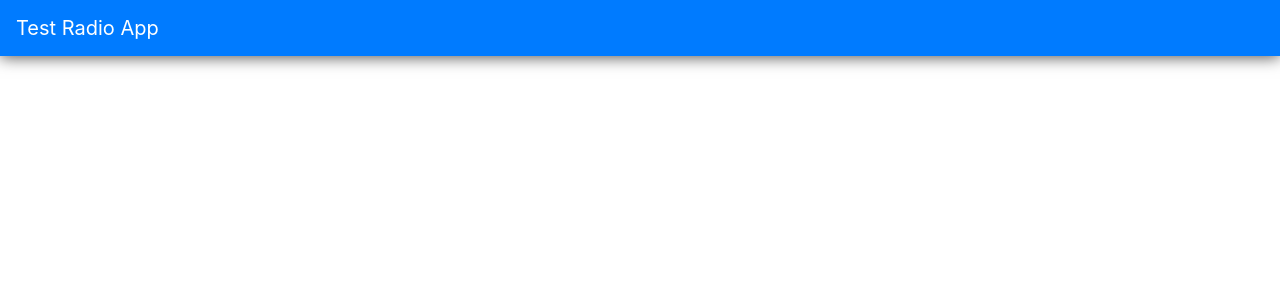
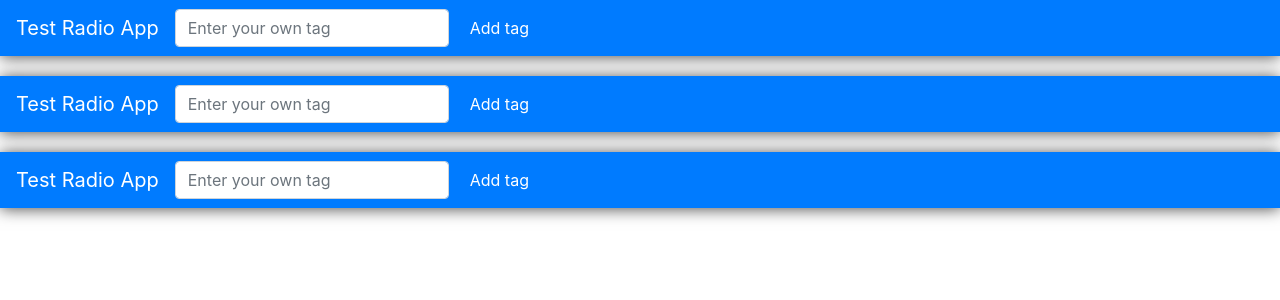
Before and after one commit to mareskav/test-radio-app, a React (Create React App) app: page / in a window 1280 px wide. Shown: the top 300 px of the page. Built offline with nearby package versions, Linux system fonts and the light colour scheme.

Commit message:
Lift the state up from TagList to TestApp component

```diff
--- a/src/App.js
+++ b/src/App.js
@@ -1,5 +1,7 @@
 import React from 'react';
-import { Navbar } from 'react-bootstrap';
+import {
+  Navbar, Form, FormControl, Button,
+} from 'react-bootstrap';
 import { css, cx } from 'emotion';
 import TagList from './TagList';
 
@@ -11,13 +13,61 @@ const NavBarClass = cx(
   `,
 );
 
+const query = window.location.hash.split('tags=')[1];
+const tagsArray = query ? query.split(',') : [];
+const tagsList = tagsArray.map(item => item);
+
 const App = () => (
   <div className="App">
-    <Navbar bg="primary" variant="dark" className={NavBarClass}>
-      <Navbar.Brand variant="light">Test Radio App</Navbar.Brand>
-    </Navbar>
-    <TagList />
+    <TestApp />
+    <TestApp />
+    <TestApp />
   </div>
 );
 
+const TestApp = () => {
+  const [value, setValue] = React.useState('');
+  const [list, setList] = React.useState(tagsList);
+
+  const handleChange = (event) => {
+    setValue(event.target.value);
+  };
+
+  const handleSubmit = (event) => {
+    if (value) {
+      const updatedList = list.concat(value);
+      setList(updatedList);
+      window.location.hash = `tags=${updatedList.toString()}`;
+    }
+    setValue('');
+    event.preventDefault();
+  };
+
+  const handleDeleteTag = tag => (event) => {
+    event.preventDefault();
+    const updatedList = list.filter(item => item !== tag);
+    setList(updatedList);
+    window.location.hash = `tags=${updatedList.toString()}`;
+  };
+
+  return (
+    <div className="TestApp">
+      <Navbar bg="primary" variant="dark" className={NavBarClass}>
+        <Navbar.Brand variant="light"> Test Radio App </Navbar.Brand>
+        <Form inline onSubmit={handleSubmit}>
+          <FormControl
+            value={value}
+            onChange={handleChange}
+            type="text"
+            placeholder="Enter your own tag"
+            className="mr-sm-2"
+          />
+          <Button type="submit">Add tag</Button>
+        </Form>
+      </Navbar>
+      <TagList tagsList={list} onDelete={handleDeleteTag} />
+    </div>
+  );
+};
+
 export default App;
--- a/src/TagList.js
+++ b/src/TagList.js
@@ -1,4 +1,5 @@
-import React from 'react';
+import React, { useEffect } from 'react';
+import { Button } from 'react-bootstrap';
 import { css, cx } from 'emotion';
 
 const TagListItemClass = cx(
@@ -22,19 +23,24 @@ const TagListItemClass = cx(
   `,
 );
 
-const TagList = () => {
-  const query = window.location.hash.split('tags=')[1];
-  const tagsArray = query ? query.split(',') : [];
+const TagList = ({ tagsList, onDelete }) => {
+  const [list, setList] = React.useState(tagsList);
 
-  const listItems = tagsArray.map(tag => (
-    <li className={TagListItemClass} key={tag}>
-      {tag}
-    </li>
-  ));
+  useEffect(() => {
+    setList(tagsList);
+  }, [tagsList]);
 
   return (
     <div>
-      <ul className="list-group">{listItems}</ul>
+      <ul>
+        {list.map(tag => (
+          <li className={TagListItemClass} key={tag}>
+            <Button variant="light" onClick={onDelete(tag)}>
+              {tag}
+            </Button>
+          </li>
+        ))}
+      </ul>
     </div>
   );
 };
```
